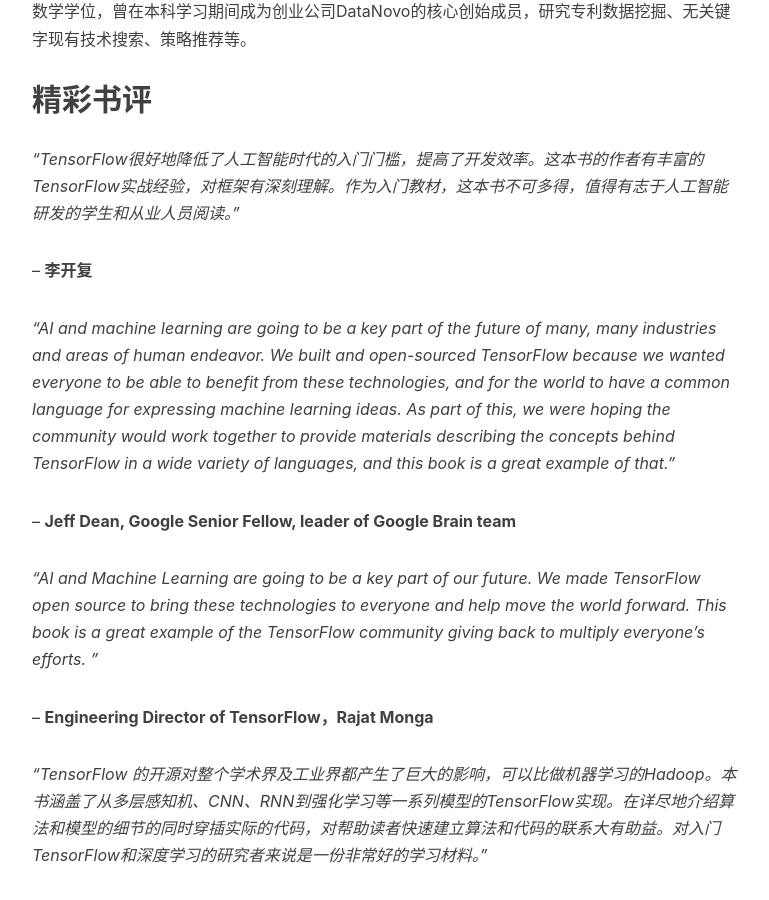
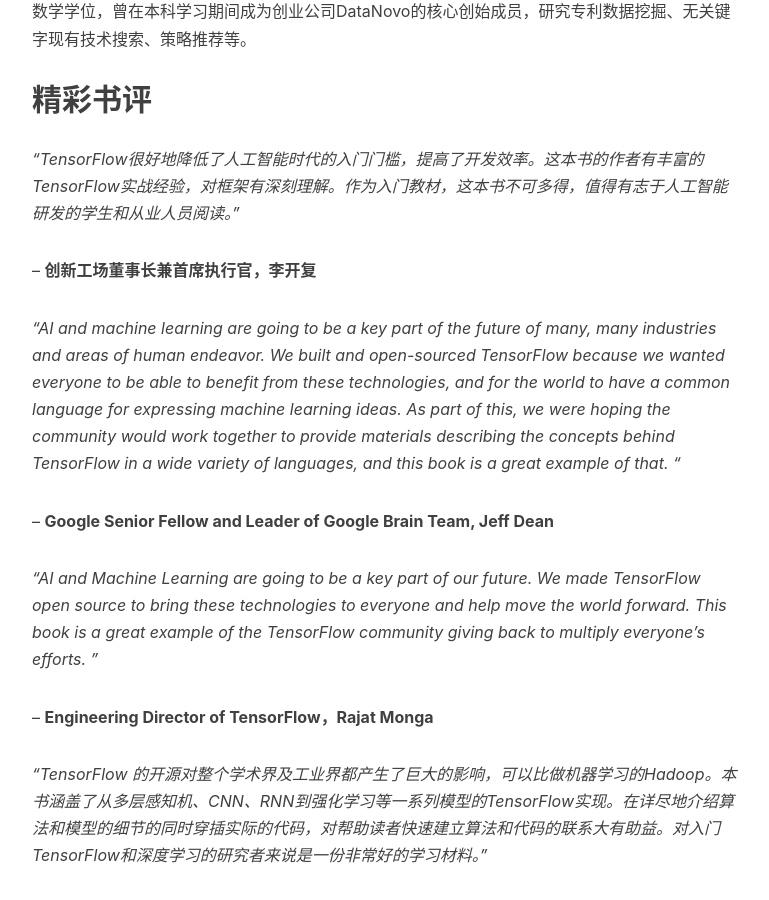
Before and after one commit to terrytangyuan/terrytangyuan.github.com, a Jekyll site: the page built from _posts/2017-02-12-tensorflow-in-practice-book-chinese.markdown, in a window 1280 px wide and 900 px high, scrolled down 2962 px. Shown: the whole window, without its empty margins (233-1002 px from the left). Built offline with Jekyll 4.4.1, drawn with Linux system fonts in a browser that asks for light colours; nearby versions of some CDN libraries; comment, search, counter and statistics services are not loaded; some of the changed text lies outside the part shown.

Commit message:
Update 2017-02-12-tensorflow-in-practice-book-chinese.markdown

```diff
--- a/_posts/2017-02-12-tensorflow-in-practice-book-chinese.markdown
+++ b/_posts/2017-02-12-tensorflow-in-practice-book-chinese.markdown
@@ -44,11 +44,11 @@
 
 *"TensorFlow很好地降低了人工智能时代的入门门槛，提高了开发效率。这本书的作者有丰富的TensorFlow实战经验，对框架有深刻理解。作为入门教材，这本书不可多得，值得有志于人工智能研发的学生和从业人员阅读。"*
 
--- **李开复**
+-- **创新工场董事长兼首席执行官，李开复**
 
-*"AI and machine learning are going to be a key part of the future of many, many industries and areas of human endeavor.  We built and open-sourced TensorFlow because we wanted everyone to be able to benefit from these technologies, and for the world to have a common language for expressing machine learning ideas.  As part of this, we were hoping the community would work together to provide materials describing the concepts behind TensorFlow in a wide variety of languages, and this book is a great example of that."*
+*"AI and machine learning are going to be a key part of the future of many, many industries and areas of human endeavor.  We built and open-sourced TensorFlow because we wanted everyone to be able to benefit from these technologies, and for the world to have a common language for expressing machine learning ideas.  As part of this, we were hoping the community would work together to provide materials describing the concepts behind TensorFlow in a wide variety of languages, and this book is a great example of that. "*
 
--- **Jeff Dean, Google Senior Fellow, leader of Google Brain team**
+-- **Google Senior Fellow and Leader of Google Brain Team, Jeff Dean**
 
 *“AI and Machine Learning are going to be a key part of our future. We made TensorFlow open source to bring these technologies to everyone and help move the world forward. This book is a great example of the TensorFlow community giving back to multiply everyone’s efforts. ”*
 
```
Also changed, not shown: other parts of _posts/2017-02-12-tensorflow-in-practice-book-chinese.markdown (+1 -1 lines).
